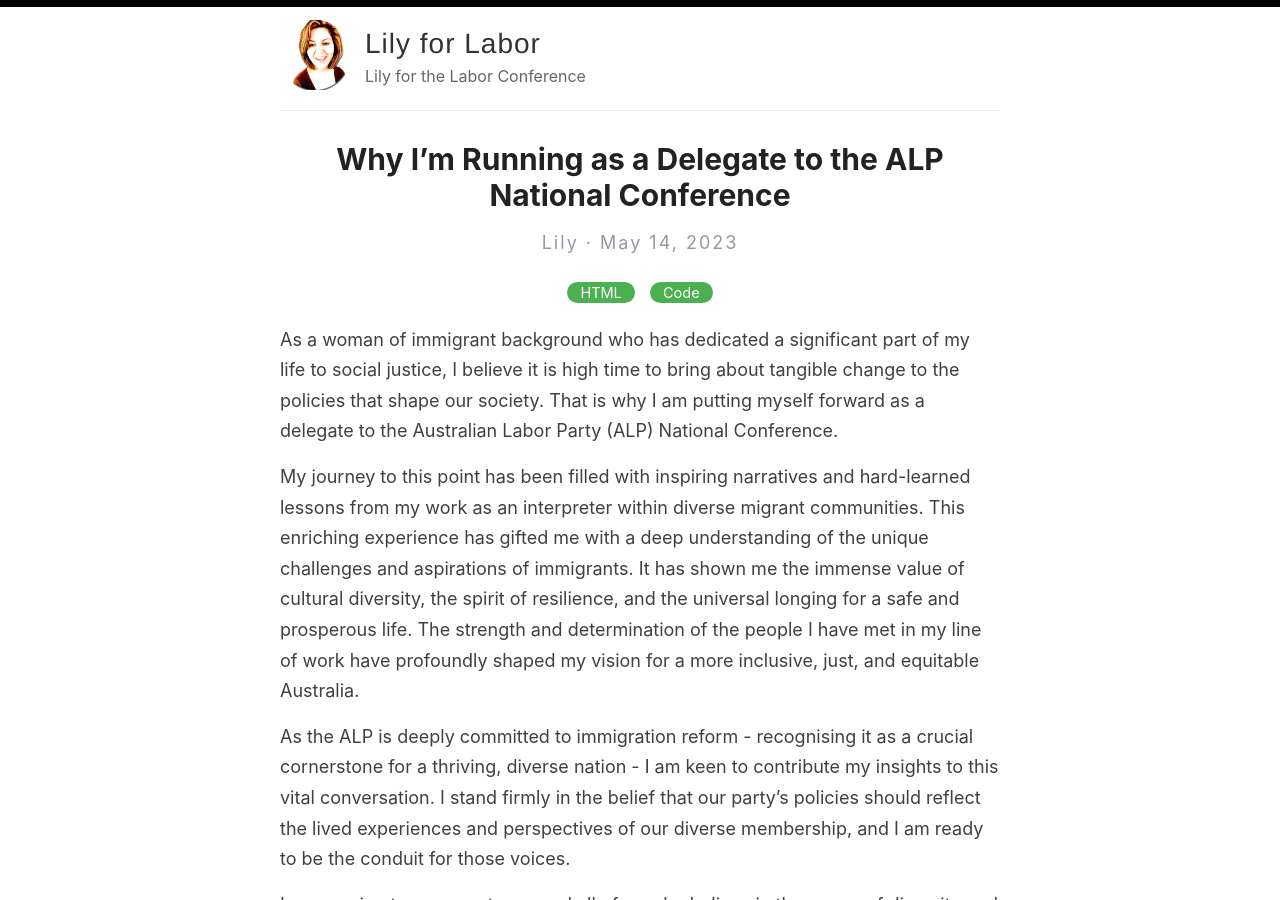
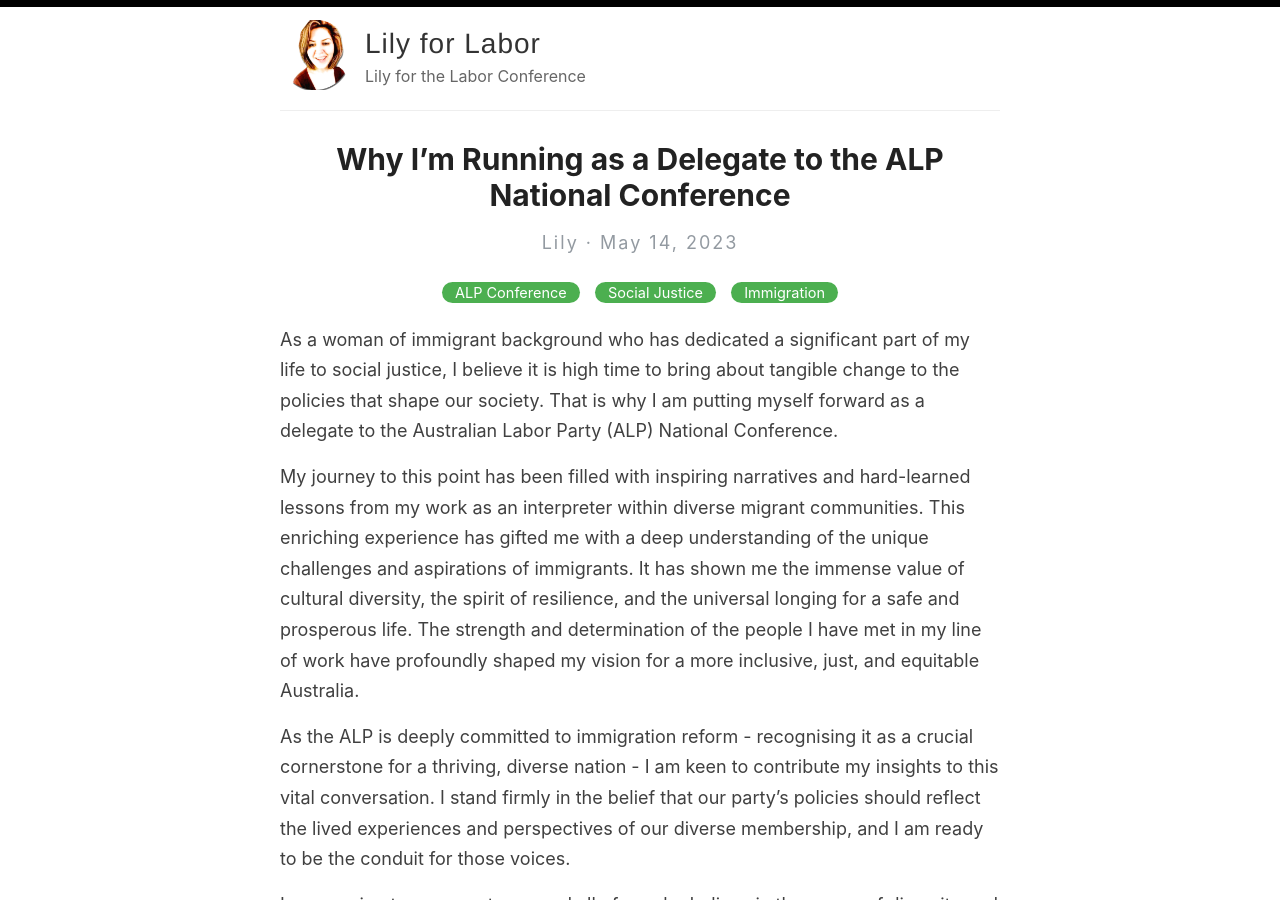
Before and after one commit to lilyforlabor/lilyforlabor.github.io, a Jekyll site: the page built from _posts/2023-05-14-why.md, in a window 1280 px wide and 900 px high. Built offline with Jekyll 4.4.1, drawn with Linux system fonts in a browser that asks for light colours.

Commit message:
Fixes categories.

```diff
--- a/_posts/2023-05-14-why.md
+++ b/_posts/2023-05-14-why.md
@@ -1,7 +1,7 @@
 ---
 layout: post
 title:  Why I’m Running as a Delegate to the ALP National Conference
-categories: [HTML,Code]
+categories: [ALP Conference, Social Justice, Immigration]
 excerpt: I'm running as a delegate to the ALP National Conference to represent diverse voices, with a deep understanding of immigrant experiences gained from my work as an interpreter. I'm committed to creating inclusive policies that reflect our shared values and aspirations. Your support will empower me to advocate for immigration reform and social justice, ensuring our party's policies resonate with the real-life experiences of our members. Together, we can shape an Australia that values and celebrates its rich cultural diversity.
 
 ---
```
